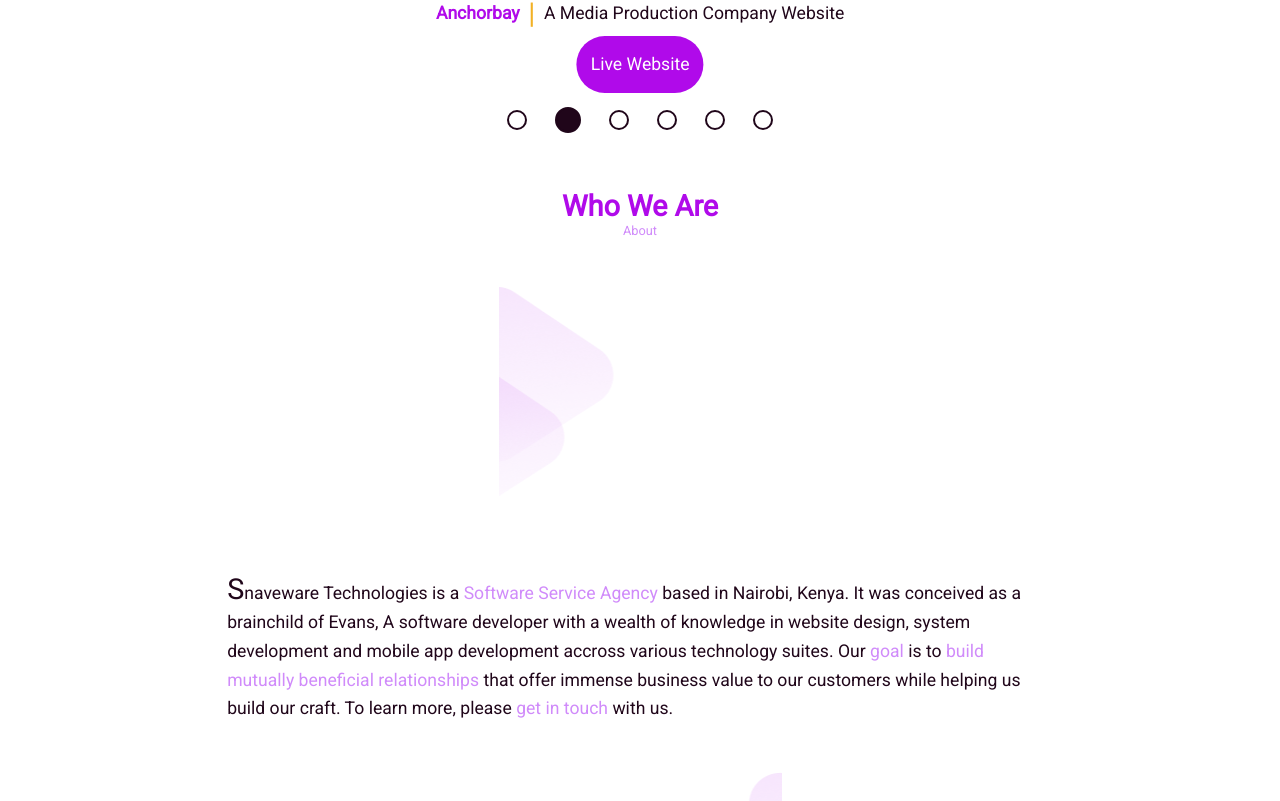
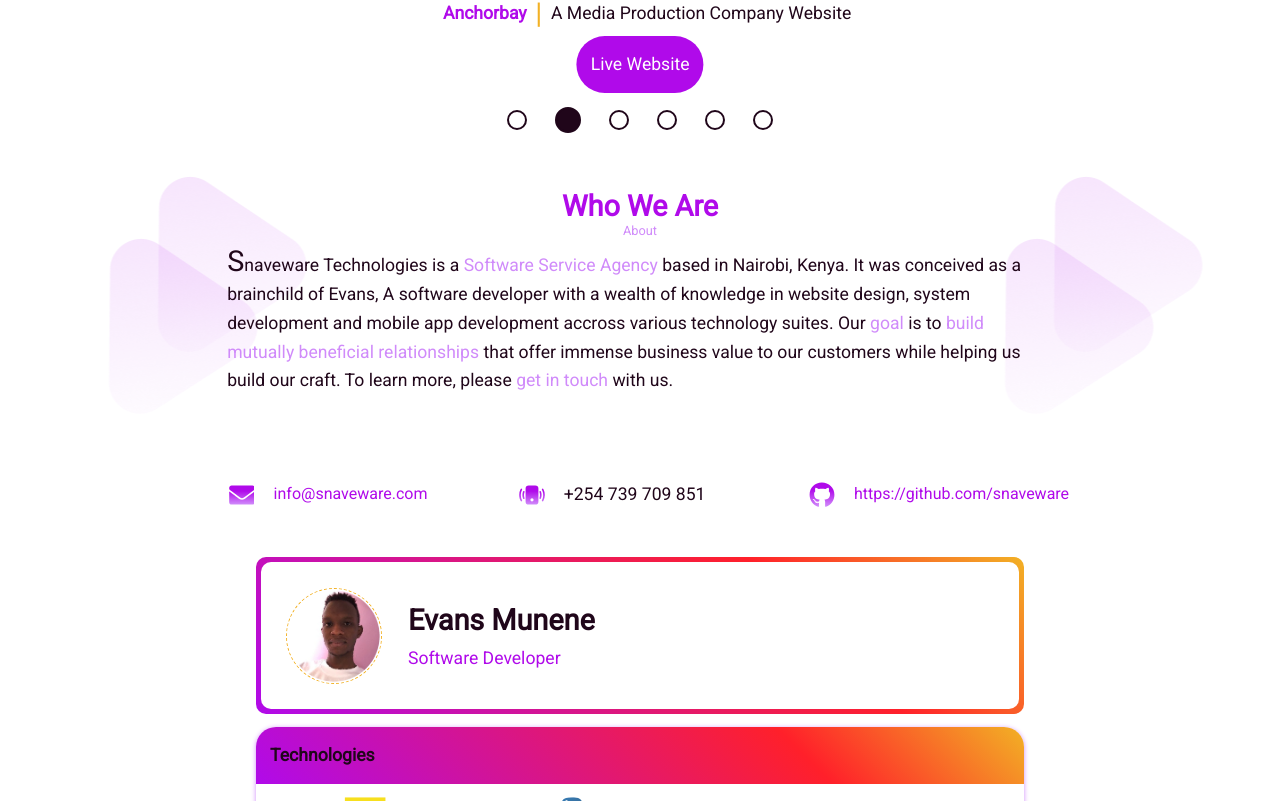
Before and after one commit to snaveware/snaveware, a Next.js app: page / in a window 1280 px wide. Shown: the part 1999-2800 px from the top of the page. Built offline with nearby package versions, Linux system fonts and the light colour scheme.

Commit message:
solving vercel errors

```diff
--- a/components/about/WhoWeAreSection.js
+++ b/components/about/WhoWeAreSection.js
@@ -1,6 +1,4 @@
 import StyledWhoWeAreSection from "../../styled-components/styled-about/WhoWeAreSection.styled";
-import Image from "next/image";
-import FadedAngles from "../../public/FadedAngles.png";
 
 const WhoWeAreSection = () => {
     return (
@@ -9,8 +7,9 @@ const WhoWeAreSection = () => {
                 <h2>Who We Are</h2>
                 <p>About</p>
             </div>
-            <Image
-                src={FadedAngles}
+            <img
+                alt=""
+                src={"/FadedAngles.png"}
                 className="faded-angles faded-angles-left"
             />
 
@@ -29,8 +28,8 @@ const WhoWeAreSection = () => {
                 us build our craft. To learn more, please{" "}
                 <span className="keyword">get in touch</span> with us.
             </article>
-            <Image
-                src={FadedAngles}
+            <img
+                src={"/FadedAngles.png"}
                 className="faded-angles faded-angles-right"
             />
         </StyledWhoWeAreSection>
--- a/components/extra-components/Person.js
+++ b/components/extra-components/Person.js
@@ -1,14 +1,12 @@
 import StyledPerson from "../../styled-components/styled-extra-components/Person.styled";
-import Image from "next/image";
-import EvansProfileImage from "../../public/EvansProfile.png";
 
 const Person = ({ name, role }) => {
     return (
         <StyledPerson>
             <div className="person-inner-container">
-                <Image
-                    src={EvansProfileImage}
-                    alt="Evans profile picture"
+                <img
+                    src="/evans-profile.png"
+                    alt="Evans"
                     className="profile-image"
                 />
                 <div className="person-content">
--- a/components/extra-components/Technologies.js
+++ b/components/extra-components/Technologies.js
@@ -9,7 +9,10 @@ const Technologies = () => {
                 {TechnologiesData.map((technology, index) => {
                     return (
                         <div key={index} className="technologies-item">
-                            <img src={`/technologies${technology.logo}`} />
+                            <img
+                                alt={technology.name}
+                                src={`/technologies${technology.logo}`}
+                            />
                             <h3> {technology.name} </h3>
                         </div>
                     );
--- a/styled-components/styled-extra-components/Landing.styled.js
+++ b/styled-components/styled-extra-components/Landing.styled.js
@@ -113,7 +113,7 @@ const StyledLanding = styled.div`
             min-width: 30em;
             min-height: 18em;
             border-radius: 10px;
-            margin: ${({ theme }) => theme.sizes.space_sm} 0px;
+            margin: ${({ theme }) => theme.sizes.space_lg} 0px;
         }
     }
 `;
--- a/styled-components/styled-sliders/styled-projects-sliders/ProjectSlide.styled.js
+++ b/styled-components/styled-sliders/styled-projects-sliders/ProjectSlide.styled.js
@@ -39,6 +39,8 @@ const StyledProjectSlide = styled.div`
         .project-name {
             color: ${({ theme }) => theme.colors.primary} !important;
             font-size: ${({ theme }) => theme.sizes.font_md};
+            padding-left: ${({ theme }) => theme.sizes.space_md} !important;
+            white-space: nowrap;
         }
 
         .pipe-separator {
```
Also changed, not shown: public/evans-profile.png (renamed from public/EvansProfile.png).
